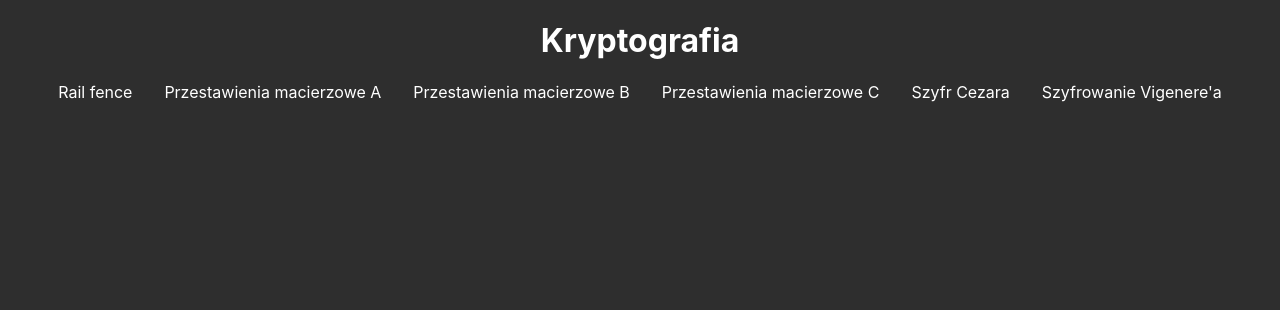
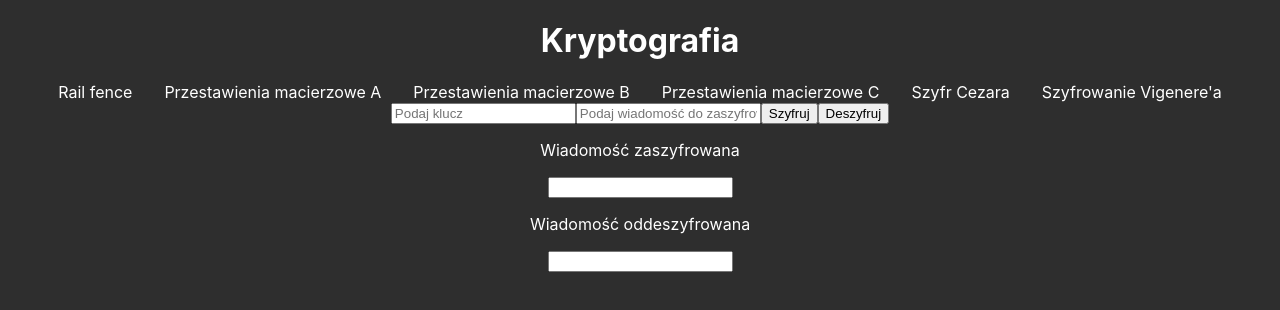
Before and after one commit to raczylos/Modu-y-kryptograficzne, a React (Create React App) app in the folder kryptografia/: page /macierzoweB in a window 1280 px wide. Shown: the top 310 px of the page. Built offline with nearby package versions, Linux system fonts and the light colour scheme.

Commit message:
Macierzowe B, Szyfr Cezara

```diff
--- a/kryptografia/src/Home.js
+++ b/kryptografia/src/Home.js
@@ -1,6 +1,8 @@
 import React from 'react';
 import Navbar from './Navbar';
 import { Routes, Route } from 'react-router-dom'
+import MacierzoweB from './MacierzoweB';
+import SzyfrCezara from './SzyfrCezara';
 
 function Home() {
     return (
@@ -10,9 +12,9 @@ function Home() {
             <Routes>
                 <Route path="/railfence" element={<div />}></Route>
                 <Route path="/macierzoweA" element={<div />}></Route>
-                <Route path="/macierzoweB" element={<div />}></Route>
+                <Route path="/macierzoweB" element={<MacierzoweB />}></Route>
                 <Route path="/macierzoweC" element={<div />}></Route>
-                <Route path="/cezar" element={<div />}></Route>
+                <Route path="/cezar" element={<SzyfrCezara />}></Route>
                 <Route path="/vigenere" element={<div />}></Route>
             </Routes>
         </div>
--- /dev/null
+++ b/kryptografia/src/MacierzoweB.js
@@ -0,0 +1,130 @@
+import React, { useState } from "react";
+
+function MacierzoweB() {
+	const [key, setKey] = useState();
+	const [secretMessage, setSecretMessage] = useState();
+	const [encoded, setEncoded] = useState();
+	const [decipher, setDecipher] = useState();
+
+	const setOrderOfLettersInKey = () => {
+		let splitKey = key.replace(/\s/g, "").split("");
+		let sortedKey = key.replace(/\s/g, "").split("").sort();
+		let sortedObj = {};
+
+		for (let letter of sortedKey) {
+			sortedObj[letter] = true;
+		}
+		// let order = {}
+		let orderArr = [];
+		let count = 0;
+		for (let letter in sortedObj) {
+			for (let i = 0; i < splitKey.length; i++) {
+				if (splitKey[i] === letter) {
+					// orderArr[i] = count
+					orderArr[count] = i;
+					// order[count] = letter
+					count++;
+				}
+			}
+		}
+
+		// return order
+		return orderArr;
+	};
+
+	const matrixEncrypt = () => {
+		let order = setOrderOfLettersInKey();
+
+		let messageWithoutWhiteSpace = secretMessage
+			.replace(/\s/g, "")
+			.split("");
+		let keyWithoutWhiteSpace = key.replace(/\s/g, "").split("");
+		let arrayLength = keyWithoutWhiteSpace.length;
+		let arrayHeigh = Math.ceil(
+			messageWithoutWhiteSpace.length / arrayLength
+		);
+
+		let array = [];
+
+		let index = 0;
+
+		for (let i = 0; i < arrayHeigh; i++) {
+			let arrPom = [];
+			for (let j = 0; j < arrayLength; j++) {
+				arrPom.push(messageWithoutWhiteSpace[index]);
+				index++;
+			}
+			array.push(arrPom);
+			// array[i] = arrPom
+		}
+		console.log(array);
+
+		console.log(order);
+		let encodedChar = [];
+		let encodedString = [];
+		for (let i = 0; i < arrayLength; i++) {
+			for (let j = 0; j < arrayHeigh; j++) {
+				if (array[j][order[i]] !== undefined) {
+					encodedChar.push(array[j][order[i]]);
+				}
+			}
+			encodedString.push(encodedChar.join(""));
+			encodedChar.length = 0;
+		}
+
+		console.log(encodedString);
+
+		setEncoded(encodedString);
+
+		return encodedString;
+	};
+
+	const matrixDecrypt = () => {
+		let order = setOrderOfLettersInKey();
+
+		let keyWithoutWhiteSpace = key.replace(/\s/g, "").split("");
+		let arrayLength = keyWithoutWhiteSpace.length;
+
+		let encodedArr = encoded.join("");
+
+		let arrayHeigh = Math.ceil(encodedArr.length / arrayLength);
+
+		let array = [];
+
+		for (let i = 0; i < arrayHeigh; i++) {
+			let arrPom = [];
+			for (let j = 0; j < arrayLength; j++) {
+				if (encoded[order.indexOf(j)][i] != undefined) {
+					arrPom.push(encoded[order.indexOf(j)][i]);
+				}
+			}
+			array.push(arrPom);
+		}
+
+		console.log(array);
+
+		setDecipher(array);
+		return array;
+	};
+
+	return (
+		<div>
+			<input
+				placeholder="Podaj klucz"
+				onChange={(e) => setKey(e.target.value)}
+			/>
+			<input
+				placeholder="Podaj wiadomość do zaszyfrowania"
+				onChange={(e) => setSecretMessage(e.target.value)}
+			/>
+			<button onClick={matrixEncrypt}>Szyfruj</button>
+			<button onClick={matrixDecrypt}>Deszyfruj</button>
+			<p>Wiadomość zaszyfrowana</p>
+			<input value={encoded} />
+			<p>Wiadomość oddeszyfrowana</p>
+			<input value={decipher} />
+		</div>
+	);
+}
+
+export default MacierzoweB;
--- /dev/null
+++ b/kryptografia/src/SzyfrCezara.js
@@ -0,0 +1,74 @@
+import React, { useState } from "react";
+
+function SzyfrCezara() {
+	const [key, setKey] = useState();
+	const [secretMessage, setSecretMessage] = useState();
+	const [encoded, setEncoded] = useState();
+	const [decipher, setDecipher] = useState();
+
+	const encode = () => {
+		let alphabet = "abcdefghijklmnopqrstuvwxyz";
+		let shiftedAlphabet = "";
+
+
+		for (let i = 0; i < alphabet.length; i++) {
+			let offset = (i + parseInt(key)) % alphabet.length;
+
+			shiftedAlphabet += alphabet[offset];
+		}
+
+		let result = "";
+		let messageLowerCase;
+		messageLowerCase = secretMessage.toLowerCase();
+
+        console.log(shiftedAlphabet)
+
+		for (let i = 0; i < secretMessage.length; i++) {
+			result += shiftedAlphabet[alphabet.indexOf(messageLowerCase[i])];
+		}
+		console.log(result);
+		setEncoded(result);
+		return result;
+	};
+
+	const decode = () => {
+		let alphabet = "abcdefghijklmnopqrstuvwxyz";
+		let shiftedAlphabet = "";
+
+		for (let i = 0; i < alphabet.length; i++) {
+			let offset = (i + parseInt(key)) % alphabet.length;
+			shiftedAlphabet += alphabet[offset];
+		}
+
+		let result = "";
+		let messageLowerCase = encoded.toLowerCase();
+
+		for (let i = 0; i < encoded.length; i++) {
+			let index = shiftedAlphabet.indexOf(messageLowerCase[i]);
+			result += alphabet[index];
+		}
+		console.log(result);
+		setDecipher(result);
+		return result;
+	};
+
+	return (
+		<div>
+			<input
+				placeholder="Podaj klucz"
+				onChange={(e) => setKey(e.target.value)}
+			/>
+			<input
+				placeholder="Podaj wiadomość do zaszyfrowania"
+				onChange={(e) => setSecretMessage(e.target.value)}
+			/>
+			<button onClick={encode}>Szyfruj</button>
+			<button onClick={decode}>Deszyfruj</button>
+			<p>Wiadomość zaszyfrowana</p>
+			<input value={encoded} />
+			<p>Wiadomość oddeszyfrowana</p>
+			<input value={decipher} />
+		</div>
+	);
+}
+export default SzyfrCezara;
```
